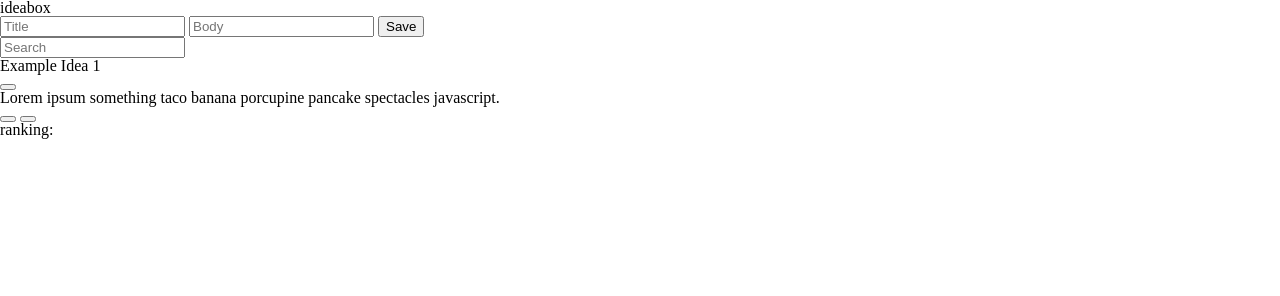
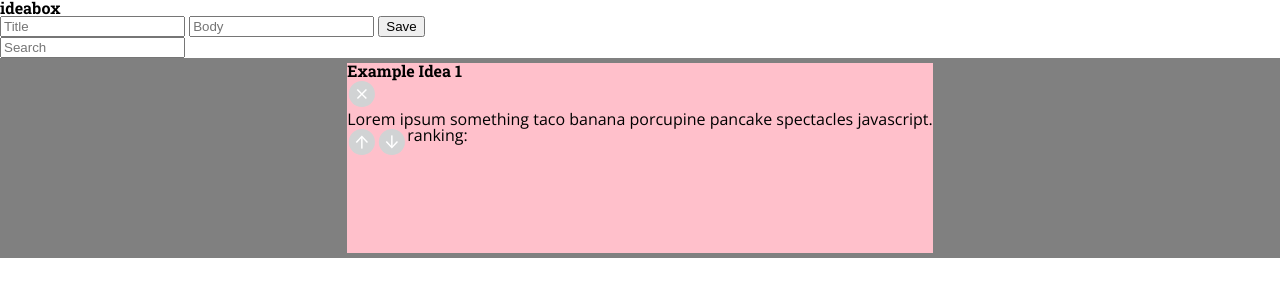
Before and after one commit to rrgayhart/intro-sass-ideabox, a plain HTML site: page index.html in a window 1280 px wide. Drawn offline with nearby package versions, Linux system fonts and the light colour scheme.

Commit message:
Create outline for idea card and begin initial CSS styling

```diff
--- a/index.html
+++ b/index.html
@@ -6,6 +6,7 @@
   	<title>IdeaBox For Casey & Kyle</title>
   	<meta name="description" content="IdeaBox project for the Turing school!">
   	<meta name="viewport" content="width=device-width, initial-scale=1.0">
+    <link href="https://fonts.googleapis.com/css?family=Open+Sans|Roboto+Slab:700" rel="stylesheet">
   	<link href="reset.css" rel="stylesheet" media="all">
   	<link href="styles.css" rel="stylesheet" media="all">
   </head>
@@ -23,13 +24,13 @@
       <div class="new-idea-area">
         <article class="idea-card">
           <h2 class = "idea-title">Example Idea 1</h2>
-          <button type="button" class="delete-button"></button>
+          <input type="image" src="images/delete.svg" class="image delete-button">
           <p class = "idea-body">
             Lorem ipsum something taco banana porcupine pancake spectacles javascript.
           </p>
           <div class="ranking-container">
-            <button type="button" class="upvote-button"></button>
-            <button type="button" class="downvote-button"></button>
+            <input type="image" src="images/upvote.svg" class="image upvote-button">
+            <input type="image" src="images/downvote.svg"class="image downvote-button">
             <aside class="current-ranking">
               ranking:
             </aside>
--- a/styles.css
+++ b/styles.css
@@ -1,15 +1,29 @@
+html {
+  box-sizing: border-box;
+}
+*, *:before, *:after {
+  box-sizing: inherit;
+}
+
+body {
+  font-family: 'Open Sans', sans-serif;
+}
+h1, h2 {
+  font-family: 'Roboto Slab', serif;
+}
+
 /* I am temporarily storing the below HTML simply for my reference for class names */
 
 /*<div class="new-idea-area">
   <article class="idea-card">
     <h2 class = "idea-title">Example Idea 1</h2>
-    <button type="button" class="delete-button"></button>
+    <input type="image" src="images/delete.svg" class="image delete-button">
     <p class = "idea-body">
       Lorem ipsum something taco banana porcupine pancake spectacles javascript.
     </p>
     <div class="ranking-container">
-      <button type="button" class="upvote-button"></button>
-      <button type="button" class="downvote-button"></button>
+      <input type="image" src="images/upvote.svg" class="image upvote-button">
+      <input type="image" src="images/downvote.svg"class="image downvote-button">
       <aside class="current-ranking">
         ranking:
       </aside>
@@ -17,3 +31,24 @@
   </article>*/
 
   /*Below is the styling for idea content cards*/
+
+  .image {
+    height: 30px;
+    width: 30px;
+  }
+
+  .new-idea-area {
+    background-color: gray;
+    display: flex;
+    height: 200px;
+    justify-content: center;
+  }
+
+  .idea-card {
+    background-color: pink;
+    margin: 5px;
+  }
+
+  .ranking-container {
+    display: flex;
+  }
```
